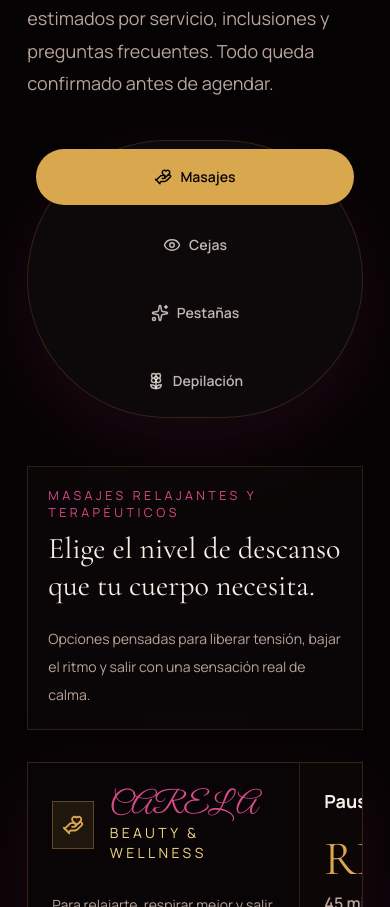
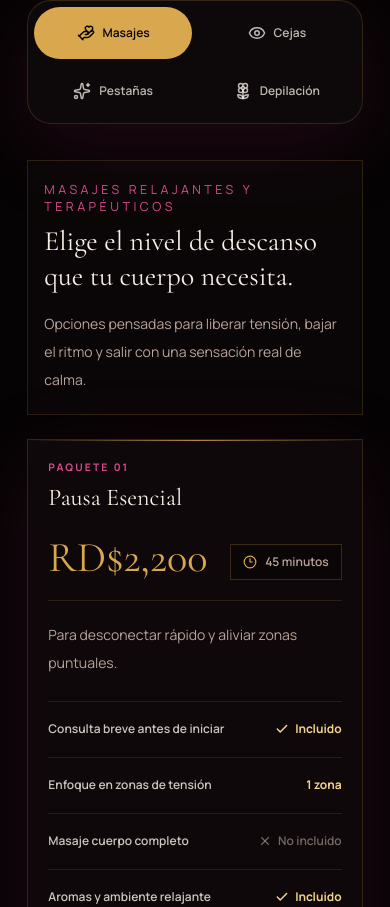
Before and after one commit to carlosreynag06/carela, a Next.js app: page /precios in a window 390 px wide. Shown: the part 1093-2000 px from the top of the page. Built offline with nearby package versions, Linux system fonts and the light colour scheme.

Commit message:
Optimize pricing experience for mobile

```diff
--- a/app/precios/page.tsx
+++ b/app/precios/page.tsx
@@ -18,11 +18,11 @@ export const metadata = createPageMetadata({
 export default function PreciosPage() {
   return (
     <>
-      <section className="relative isolate min-h-[46svh] overflow-hidden border-b border-champagne-gold/12 bg-background pt-28">
+      <section className="relative isolate overflow-hidden border-b border-champagne-gold/12 bg-background pt-20 sm:pt-24 lg:min-h-[46svh] lg:pt-28">
         <div className="absolute inset-0 bg-[radial-gradient(circle_at_82%_18%,rgba(217,75,140,0.17),transparent_34%),radial-gradient(circle_at_18%_78%,rgba(217,168,78,0.12),transparent_32%)]" />
         <div className="absolute inset-x-0 bottom-0 h-px bg-gradient-to-r from-transparent via-champagne-gold/40 to-transparent" />
 
-        <Container className="relative z-10 grid min-h-[calc(46svh-7rem)] gap-10 py-14 lg:grid-cols-[0.96fr_1.04fr] lg:items-center lg:py-16">
+        <Container className="relative z-10 grid gap-8 py-12 sm:py-14 lg:min-h-[calc(46svh-7rem)] lg:grid-cols-[0.96fr_1.04fr] lg:items-center lg:gap-10 lg:py-16">
           <Reveal>
             <div>
               <DecorativeDivider />
@@ -42,11 +42,19 @@ export default function PreciosPage() {
                 Los paquetes son una guía inicial; Leidania confirma el precio
                 final según modalidad, disponibilidad y detalles de tu cita.
               </p>
-              <div className="mt-8 flex flex-col gap-3 sm:flex-row">
-                <Button href="#comparar-precios" icon={<ArrowRight size={18} />}>
+              <div className="mt-7 flex flex-col gap-3 sm:mt-8 sm:flex-row">
+                <Button
+                  className="w-full sm:w-auto"
+                  href="#comparar-precios"
+                  icon={<ArrowRight size={18} />}
+                >
                   Ver paquetes
                 </Button>
-                <Button href={whatsapp.url} variant="ghost">
+                <Button
+                  className="w-full sm:w-auto"
+                  href={whatsapp.url}
+                  variant="ghost"
+                >
                   Consultar por WhatsApp
                 </Button>
               </div>
@@ -56,9 +64,9 @@ export default function PreciosPage() {
       </section>
 
       <Section
-        className="border-b border-champagne-gold/12"
+        className="scroll-mt-20 border-b border-champagne-gold/12 py-16 sm:py-20 lg:py-32"
         id="comparar-precios"
-        spacing="lg"
+        spacing="none"
         tone="black"
       >
         <PricingTabs />
--- a/components/PricingTabs.tsx
+++ b/components/PricingTabs.tsx
@@ -378,6 +378,32 @@ function renderFeatureValue(value: FeatureValue) {
   );
 }
 
+function renderMobileFeatureValue(value: FeatureValue) {
+  if (value === true) {
+    return (
+      <span className="inline-flex shrink-0 items-center gap-1.5 text-xs font-bold text-soft-gold">
+        <Check size={14} strokeWidth={2.6} aria-hidden="true" />
+        Incluido
+      </span>
+    );
+  }
+
+  if (value === false) {
+    return (
+      <span className="inline-flex shrink-0 items-center gap-1.5 text-xs font-semibold text-muted-taupe/62">
+        <X size={14} aria-hidden="true" />
+        No incluido
+      </span>
+    );
+  }
+
+  return (
+    <span className="shrink-0 text-right text-xs font-bold text-soft-gold">
+      {value}
+    </span>
+  );
+}
+
 export function PricingTabs() {
   const [activeSlug, setActiveSlug] = useState<Service["slug"]>("masajes");
 
@@ -415,7 +441,7 @@ export function PricingTabs() {
   return (
     <Container>
       <Reveal>
-        <div className="grid gap-8 lg:grid-cols-[0.78fr_1.22fr] lg:items-end">
+        <div className="grid gap-6 sm:gap-8 lg:grid-cols-[0.78fr_1.22fr] lg:items-end">
           <div>
             <p className="text-eyebrow uppercase tracking-[0.28em] text-rose-pink">
               Elige un servicio
@@ -433,7 +459,11 @@ export function PricingTabs() {
       </Reveal>
 
       <Reveal delay={0.08}>
-        <div className="mt-10 grid gap-3 rounded-full border border-champagne-gold/18 bg-warm-charcoal/70 p-2 shadow-premium backdrop-blur md:grid-cols-4">
+        <div
+          className="mt-8 grid grid-cols-2 gap-1.5 rounded-[1.5rem] border border-champagne-gold/18 bg-warm-charcoal/70 p-1.5 shadow-premium backdrop-blur sm:mt-10 sm:gap-2 sm:p-2 md:grid-cols-4 md:rounded-full"
+          role="group"
+          aria-label="Servicios disponibles"
+        >
           {services.map((service) => {
             const Icon = service.icon;
             const active = service.slug === activeSlug;
@@ -443,7 +473,7 @@ export function PricingTabs() {
                 key={service.slug}
                 id={service.slug}
                 className={cn(
-                  "relative isolate flex min-h-14 items-center justify-center gap-2 rounded-full px-4 py-3 text-sm font-semibold transition duration-300 focus-visible:outline focus-visible:outline-2 focus-visible:outline-offset-4 focus-visible:outline-soft-gold",
+                  "relative isolate flex min-h-13 items-center justify-center gap-2 rounded-full px-3 py-3 text-xs font-semibold transition duration-300 focus-visible:outline focus-visible:outline-2 focus-visible:outline-offset-2 focus-visible:outline-soft-gold sm:min-h-14 sm:px-4 sm:text-sm",
                   active
                     ? "text-background"
                     : "text-warm-cream/76 hover:text-warm-cream",
@@ -477,14 +507,14 @@ export function PricingTabs() {
           animate={{ opacity: 1, y: 0, filter: "blur(0px)" }}
           exit={{ opacity: 0, y: -12, filter: "blur(8px)" }}
           transition={{ duration: 0.42, ease: [0.22, 1, 0.36, 1] }}
-          className="mt-12"
+          className="mt-9 sm:mt-12"
         >
-          <div className="mb-8 grid gap-5 border border-champagne-gold/16 bg-warm-charcoal/45 px-5 py-5 lg:grid-cols-[0.82fr_1.18fr] lg:items-center lg:px-7">
+          <div className="mb-6 grid gap-4 border border-champagne-gold/16 bg-warm-charcoal/45 px-4 py-5 sm:mb-8 sm:gap-5 sm:px-5 lg:grid-cols-[0.82fr_1.18fr] lg:items-center lg:px-7">
             <div>
               <p className="text-eyebrow uppercase tracking-[0.28em] text-rose-pink">
                 {activePricing.eyebrow}
               </p>
-              <h3 className="mt-2 max-w-3xl font-serif text-3xl leading-tight text-warm-cream text-balance sm:text-4xl">
+              <h3 className="mt-2 max-w-3xl font-serif text-[1.75rem] leading-tight text-warm-cream text-balance sm:text-4xl">
                 {activePricing.headline}
               </h3>
             </div>
@@ -493,7 +523,79 @@ export function PricingTabs() {
             </p>
           </div>
 
-          <div className="overflow-hidden border border-champagne-gold/18 bg-warm-charcoal/72 shadow-premium">
+          <div className="grid gap-4 md:grid-cols-2 xl:hidden">
+            {activePricing.plans.map((plan, planIndex) => (
+              <article
+                key={plan.key}
+                className={cn(
+                  "relative flex h-full flex-col overflow-hidden border p-5 shadow-premium sm:p-6",
+                  planIndex === 2 &&
+                    "md:col-span-2 md:mx-auto md:w-[calc(50%-0.5rem)]",
+                  plan.featured
+                    ? "border-champagne-gold/45 bg-[linear-gradient(145deg,rgba(217,168,78,0.2),rgba(143,31,84,0.18),rgba(10,7,8,0.96))]"
+                    : "border-champagne-gold/18 bg-warm-charcoal/72",
+                )}
+              >
+                <div className="absolute inset-x-0 top-0 h-px bg-gradient-to-r from-transparent via-champagne-gold/80 to-transparent" />
+
+                <div className="flex items-start justify-between gap-4">
+                  <div>
+                    <p className="text-[0.65rem] font-bold uppercase tracking-[0.2em] text-rose-pink">
+                      Paquete {String(planIndex + 1).padStart(2, "0")}
+                    </p>
+                    <h4 className="mt-2 font-serif text-2xl leading-tight text-warm-cream">
+                      {plan.name}
+                    </h4>
+                  </div>
+                  {plan.featured ? (
+                    <span className="inline-flex shrink-0 items-center gap-1 rounded-full bg-rose-pink px-2.5 py-1 text-[0.6rem] font-bold uppercase tracking-[0.14em] text-warm-cream">
+                      <Sparkles size={11} aria-hidden="true" />
+                      Popular
+                    </span>
+                  ) : null}
+                </div>
+
+                <div className="mt-6 flex flex-wrap items-end justify-between gap-3 border-b border-champagne-gold/14 pb-5">
+                  <p className="font-serif text-[2.65rem] leading-none text-champagne-gold sm:text-5xl">
+                    {plan.price}
+                  </p>
+                  <span className="inline-flex min-h-9 items-center gap-2 border border-champagne-gold/22 bg-background/40 px-3 py-2 text-xs font-semibold text-muted-taupe">
+                    <Clock3 size={14} className="text-champagne-gold" aria-hidden="true" />
+                    {plan.cadence}
+                  </span>
+                </div>
+
+                <p className="mt-5 text-sm leading-7 text-muted-taupe">
+                  {plan.description}
+                </p>
+
+                <div className="mt-6 divide-y divide-champagne-gold/12 border-y border-champagne-gold/12">
+                  {activePricing.features.map((feature) => (
+                    <div
+                      key={feature.label}
+                      className="flex min-h-14 items-center justify-between gap-4 py-3"
+                    >
+                      <span className="max-w-[62%] text-xs font-semibold leading-5 text-warm-cream/82">
+                        {feature.label}
+                      </span>
+                      {renderMobileFeatureValue(feature.values[plan.key])}
+                    </div>
+                  ))}
+                </div>
+
+                <Button
+                  className="mt-6 w-full"
+                  href={getWhatsAppUrl(activeService.title, plan.name)}
+                  icon={<MessageCircle size={17} />}
+                  variant={plan.featured ? "primary" : "ghost"}
+                >
+                  Consultar este paquete
+                </Button>
+              </article>
+            ))}
+          </div>
+
+          <div className="hidden overflow-hidden border border-champagne-gold/18 bg-warm-charcoal/72 shadow-premium xl:block">
             <div className="overflow-x-auto">
               <div className="grid min-w-[960px] grid-cols-[minmax(17rem,0.95fr)_repeat(3,minmax(13.5rem,1fr))]">
                 <div className="flex min-h-60 flex-col justify-between border-b border-r border-champagne-gold/16 bg-background/40 p-6">
@@ -609,7 +711,7 @@ export function PricingTabs() {
             </div>
           </div>
 
-          <div className="mt-16 grid gap-10 lg:mt-20 lg:grid-cols-[0.7fr_1.3fr] lg:items-start">
+          <div className="mt-14 grid gap-8 sm:mt-16 sm:gap-10 lg:mt-20 lg:grid-cols-[0.7fr_1.3fr] lg:items-start">
             <div className="lg:sticky lg:top-28">
               <p className="text-eyebrow uppercase tracking-[0.28em] text-rose-pink">
                 Preguntas frecuentes
@@ -622,7 +724,7 @@ export function PricingTabs() {
                 la modalidad que prefieres.
               </p>
               <Button
-                className="mt-7"
+                className="mt-7 w-full sm:w-auto"
                 href={getWhatsAppUrl(activeService.title, "consulta personalizada")}
                 icon={<CircleDollarSign size={18} />}
                 variant="ghost"
```
